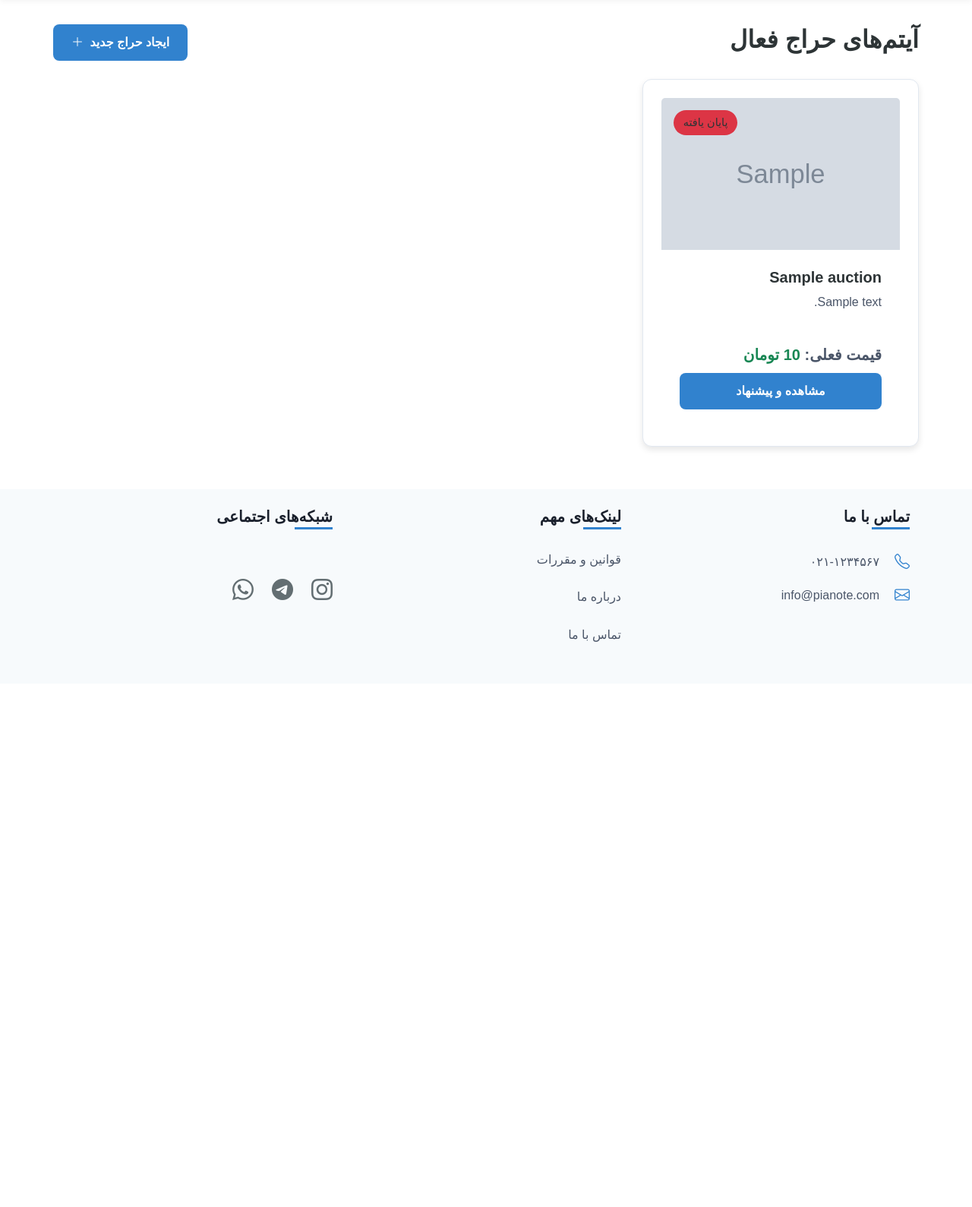
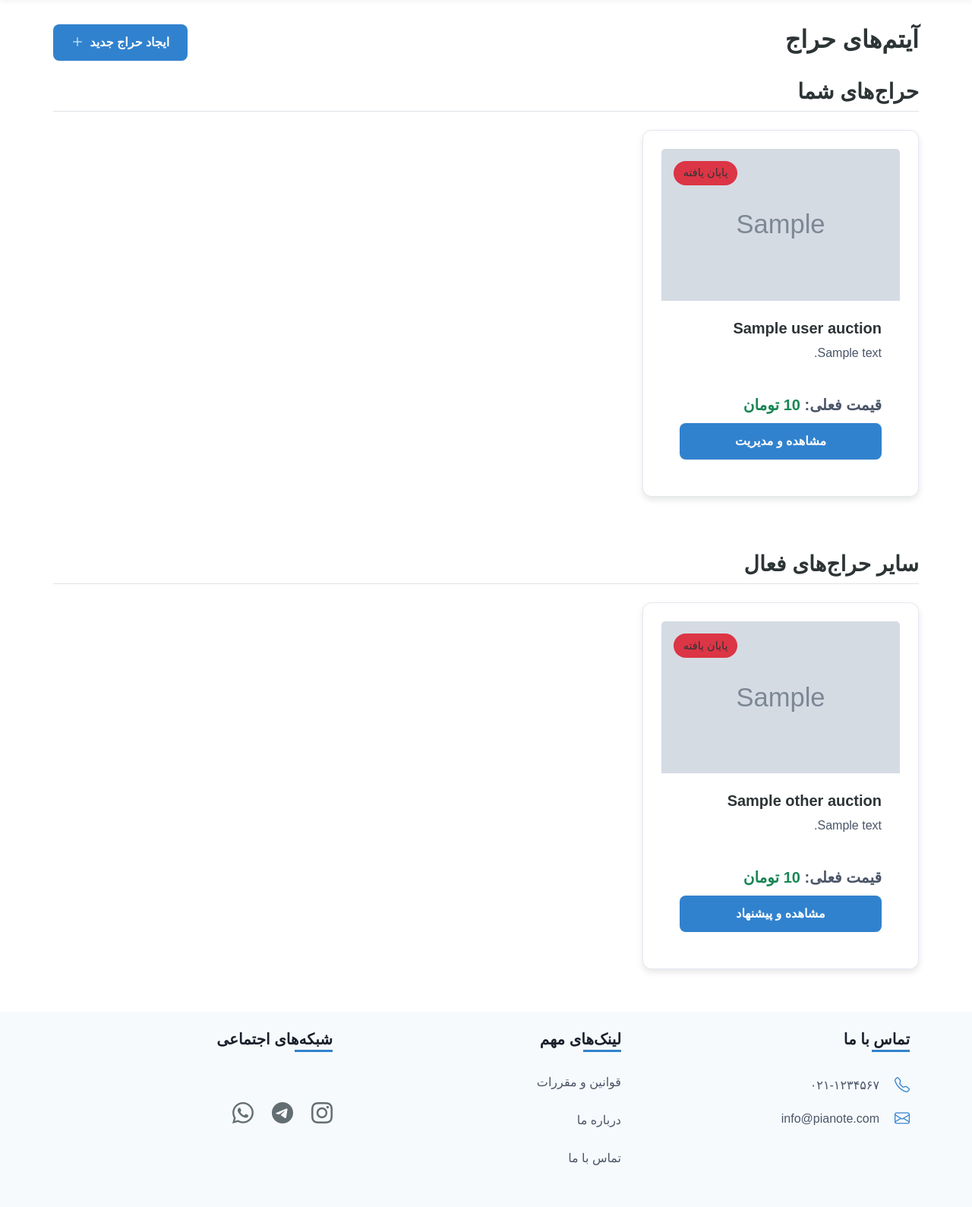
Before and after one commit to ArvinAbkenari/pianote, a Django app: template templates/auctions/list.html in a window 1280 px wide. Shown: the part 100-1689 px from the top of the page at 76% size. Before the commit the page ends 945 px from the top, so only its background shows below. Run offline with Django 5.2, Linux system fonts and the light colour scheme; the template is opened without the code that fills it: most values are stand-ins (such as "Sample title", 1, 10 or a date in 2020); grey boxes marked "Sample" are stand-in pictures; form fields are guessed from the names that the template uses.

Commit message:
working on auction part for form and view part

```diff
--- a/auctions/static/auctions/auctions.css
+++ b/auctions/static/auctions/auctions.css
@@ -172,4 +172,10 @@
 
 #id_title,#id_description{
     background-color: var(--bg-primary);
+    color: var(--text-primary);
 }
+
+#id_title:focus, #id_description:focus, #id_starting_price:focus, #id_duration_hours:focus{
+    color: var(--text-primary);
+    background-color: var(--bg-primary);
+}
--- a/pianote/settings.py
+++ b/pianote/settings.py
@@ -116,7 +116,7 @@ AUTH_PASSWORD_VALIDATORS = [
 # https://docs.djangoproject.com/en/5.1/topics/i18n/
 
 # LANGUAGE_CODE = "en-us"
-LANGUAGE_CODE = 'en'
+LANGUAGE_CODE = 'fa'
 
 TIME_ZONE = "UTC"
 
@@ -124,7 +124,7 @@ USE_I18N = True
 
 USE_TZ = True
 
-
+USE_THOUSAND_SEPARATOR = True
 # Static files (CSS, JavaScript, Images)
 # https://docs.djangoproject.com/en/5.1/howto/static-files/
 
--- a/templates/auctions/list.html
+++ b/templates/auctions/list.html
@@ -1,5 +1,7 @@
 {% extends 'base.html' %}
 {% load static %}
+{% load humanize %}
+{% load number_filters %}
 
 {% block title %}آیتم‌های حراج{% endblock %}
 
@@ -10,12 +12,15 @@
 {% block content %}
 <div class="container auction-container">
   <div class="d-flex justify-content-between align-items-center mb-4">
-    <h2 class="fw-bold">آیتم‌های حراج فعال</h2>
+    <h2 class="fw-bold">آیتم‌های حراج</h2>
     <a href="{% url 'auctions:create' %}" class="btn btn-primary">ایجاد حراج جدید <i class="bi bi-plus-lg ms-1"></i></a>
   </div>
 
+  {% if user_auctions %}
+    <div class="mb-5">
+      <h3 class="fw-bold border-bottom pb-2 mb-4">حراج‌های شما</h3>
       <div class="row">
-    {% for a in auctions %}
+        {% for a in user_auctions %}
           <div class="col-lg-4 col-md-6 mb-4">
             <div class="card auction-card h-100">
               <div style="position: relative;">
@@ -30,12 +35,37 @@
                 <h5 class="card-title">{{ a.title }}</h5>
                 <p class="card-text">{{ a.description|truncatechars:100 }}</p>
                 <div class="mt-auto">
-              <p class="card-text fs-5 fw-bold mb-2">قیمت فعلی: <span class="text-success">{{ a.current_price }} تومان</span></p>
-              {% if a.id %}
+                  <p class="card-text fs-5 fw-bold mb-2">قیمت فعلی: <span class="text-success">{{ a.current_price|three_comma }} تومان</span></p>
+                  <a href="{% url 'auctions:detail' a.id %}" class="btn btn-outline-primary w-100">مشاهده و مدیریت</a>
+                </div>
+              </div>
+            </div>
+          </div>
+        {% endfor %}
+      </div>
+    </div>
+  {% endif %}
+
+  <div>
+    <h3 class="fw-bold border-bottom pb-2 mb-4">سایر حراج‌های فعال</h3>
+    <div class="row">
+      {% for a in other_auctions %}
+        <div class="col-lg-4 col-md-6 mb-4">
+          <div class="card auction-card h-100">
+            <div style="position: relative;">
+              {% if a.image %}
+                <img src="{{ a.image.url }}" class="card-img-top" alt="{{ a.title }}">
+              {% else %}
+                <img src="https://via.placeholder.com/300x200.png?text=No+Image" class="card-img-top" alt="No image available">
+              {% endif %}
+              <div class="auction-countdown" data-expires="{{ a.expires_at|date:'c' }}"></div>
+            </div>
+            <div class="card-body d-flex flex-column">
+              <h5 class="card-title">{{ a.title }}</h5>
+              <p class="card-text">{{ a.description|truncatechars:100 }}</p>
+              <div class="mt-auto">
+                <p class="card-text fs-5 fw-bold mb-2">قیمت فعلی: <span class="text-success">{{ a.current_price|three_comma }} تومان</span></p>
                 <a href="{% url 'auctions:detail' a.id %}" class="btn btn-outline-primary w-100">مشاهده و پیشنهاد</a>
-              {% else %}
-                <button class="btn btn-outline-secondary w-100" disabled>مشاهده</button>
-              {% endif %}
               </div>
             </div>
           </div>
@@ -43,13 +73,23 @@
       {% empty %}
         <div class="col-12">
           <div class="alert alert-secondary text-center">
+            <p class="h4">در حال حاضر هیچ حراج فعالی از دیگران وجود ندارد.</p>
+          </div>
+        </div>
+      {% endfor %}
+    </div>
+  </div>
+
+  {% if not user_auctions and not other_auctions %}
+    <div class="col-12 mt-4">
+      <div class="alert alert-info text-center">
         <p class="h4">هیچ حراج فعالی وجود ندارد.</p>
         <p>شما می‌توانید اولین نفر باشید!</p>
         <a href="{% url 'auctions:create' %}" class="btn btn-success mt-2">ایجاد حراج</a>
       </div>
     </div>
-    {% endfor %}
-  </div>
+  {% endif %}
+
 </div>
 {% endblock %}
 
```
Also changed, not shown: auctions/forms.py (+7 -1 lines), auctions/views.py (+20 -2 lines), templates/auctions/detail.html (+11 -6 lines), notes/media/auctions/images/15250f5422978aeae8ac58816abd0b54.jpg (added). Lines whose indentation alone changed are shown as unchanged.
